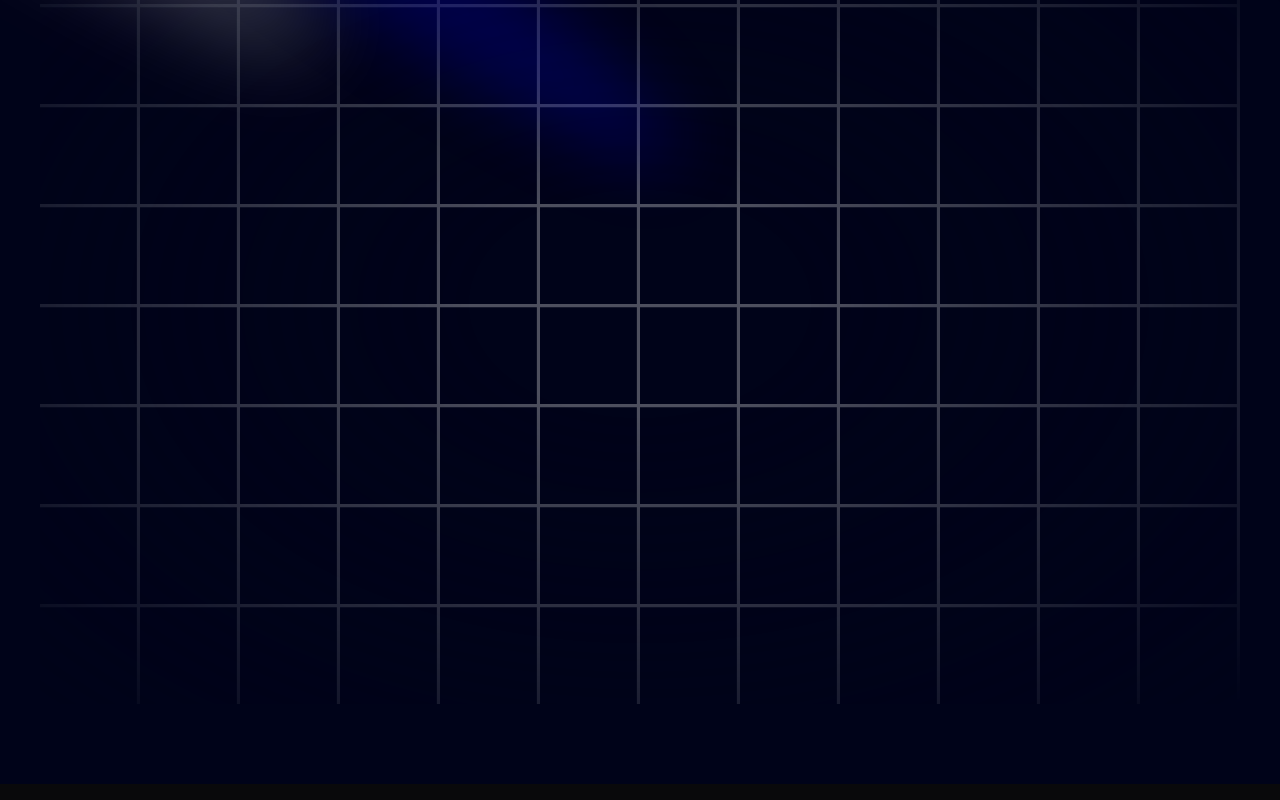
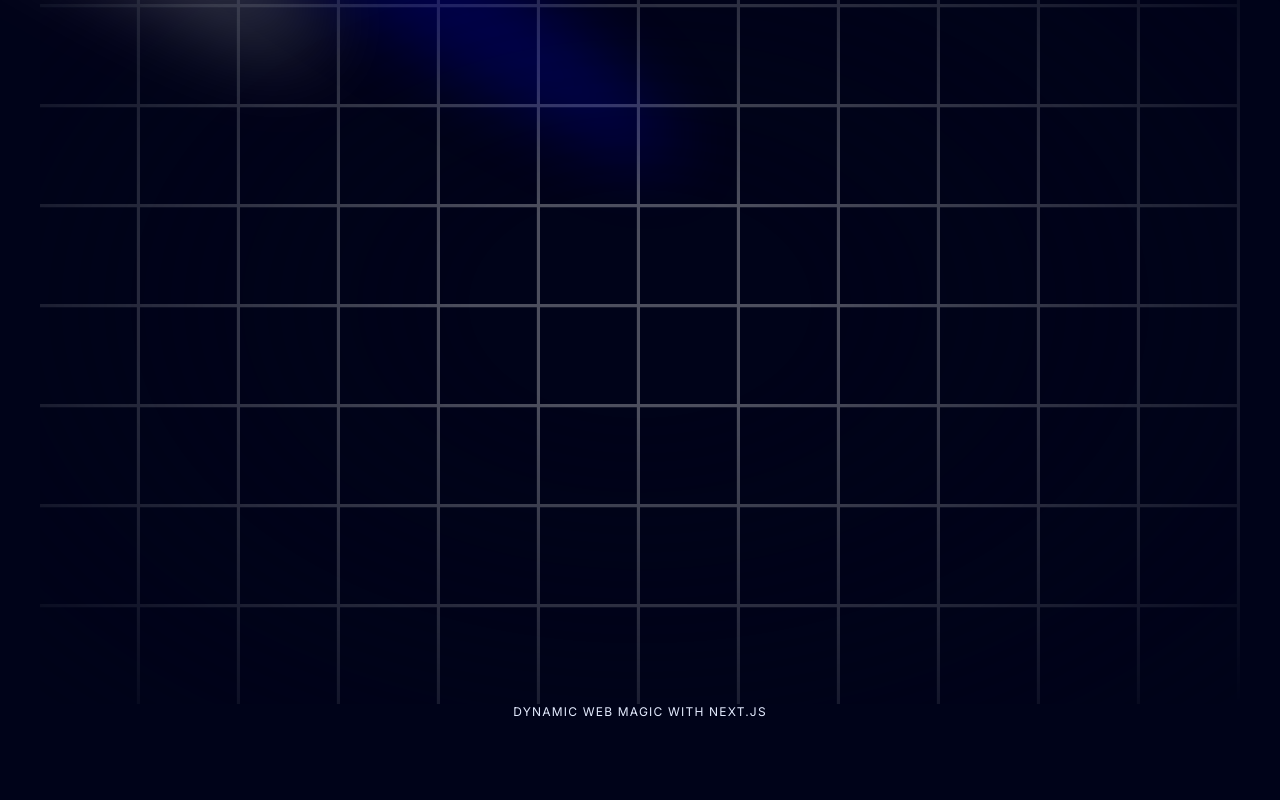
Before and after one commit to KevinShehan/portfolio, a Next.js app: page / in a window 1280 px wide. Shown: the part 264-1064 px from the top of the page. Built offline with nearby package versions, Linux system fonts and the light colour scheme.

Commit message:
Hero H2 Added

```diff
--- a/components/Hero.tsx
+++ b/components/Hero.tsx
@@ -27,10 +27,14 @@ const Hero = () => {
       >
         <div
           className="absolute pointer-events-none
-       inset-0 flex items-center justify-center
-        dark:bg-black-100 bg-white
+       inset-0 flex items-center justify-center dark:bg-black-100 bg-white
         [mask-image:radial-gradient(ellipse_at_center,transparent_20%,black)]"
         />
+      </div>
+      <div className="flex justify-center">
+        <div className="max-w-[89vw]">
+          <h2 className="uppercase tracking-widest text-xs text-center text-blue-100 max-w-80">Dynamic Web Magic with Next.js</h2>
+        </div>
       </div>
     </div>
   );
```
